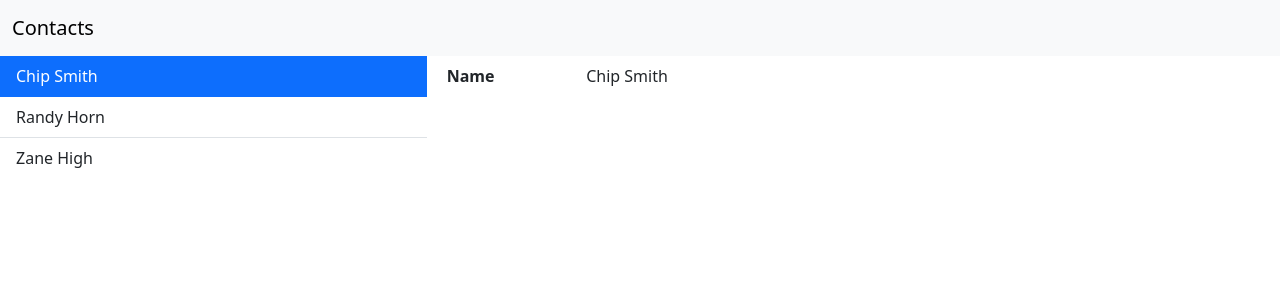
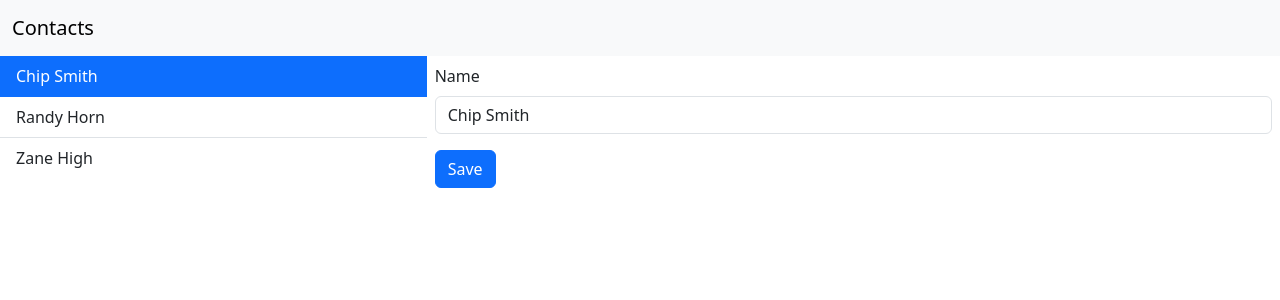
Before and after one commit to markhobson/contacts-svelte, a SvelteKit app: page /contact/1 in a window 1280 px wide. Shown: the top 300 px of the page. Built offline with nearby package versions, Linux system fonts and the light colour scheme.

Commit message:
Allow contact to be edited

```diff
--- a/src/lib/Contact.svelte
+++ /dev/null
@@ -1,8 +0,0 @@
-<script>
-    export let contact;
-</script>
-
-<dl class="row m-2">
-    <dt class="col-2">Name</dt>
-    <dd class="col-10">{contact.name}</dd>
-</dl>
--- /dev/null
+++ b/src/lib/ContactForm.svelte
@@ -0,0 +1,11 @@
+<script>
+    export let contact;
+</script>
+
+<form class="m-2" method="post">
+    <div class="mb-3">
+        <label class="form-label" for="name">Name</label>
+        <input class="form-control" id="name" type="text" name="name" value={contact.name}/>
+    </div>
+    <button class="btn btn-primary" type="submit">Save</button>
+</form>
--- a/src/routes/contact/[id]/+page.server.js
+++ b/src/routes/contact/[id]/+page.server.js
@@ -5,3 +5,16 @@ export function load() {
         contacts
     };
 }
+
+export const actions = {
+    default: async ({ request, params }) => {
+        const id = parseInt(params.id);
+        const data = await request.formData();
+        const index = contacts.findIndex(contact => contact.id === id);
+
+        contacts[index] = {
+            id: id,
+            name: data.get("name")
+        };
+    }
+};
--- a/src/routes/contact/[id]/+page.svelte
+++ b/src/routes/contact/[id]/+page.svelte
@@ -1,7 +1,7 @@
 <script>
     import { page } from "$app/stores";
     import ContactList from "$lib/ContactList.svelte";
-    import Contact from "$lib/Contact.svelte";
+    import ContactForm from "$lib/ContactForm.svelte";
     export let data;
 
     $: contact = data.contacts.find(contact => contact.id === parseInt($page.params.id));
@@ -13,7 +13,7 @@
             <ContactList contacts={data.contacts} selected={contact}/>
         </div>
         <div class="col">
-            <Contact contact={contact}/>
+            <ContactForm contact={contact}/>
         </div>
     </div>
 </div>
```
